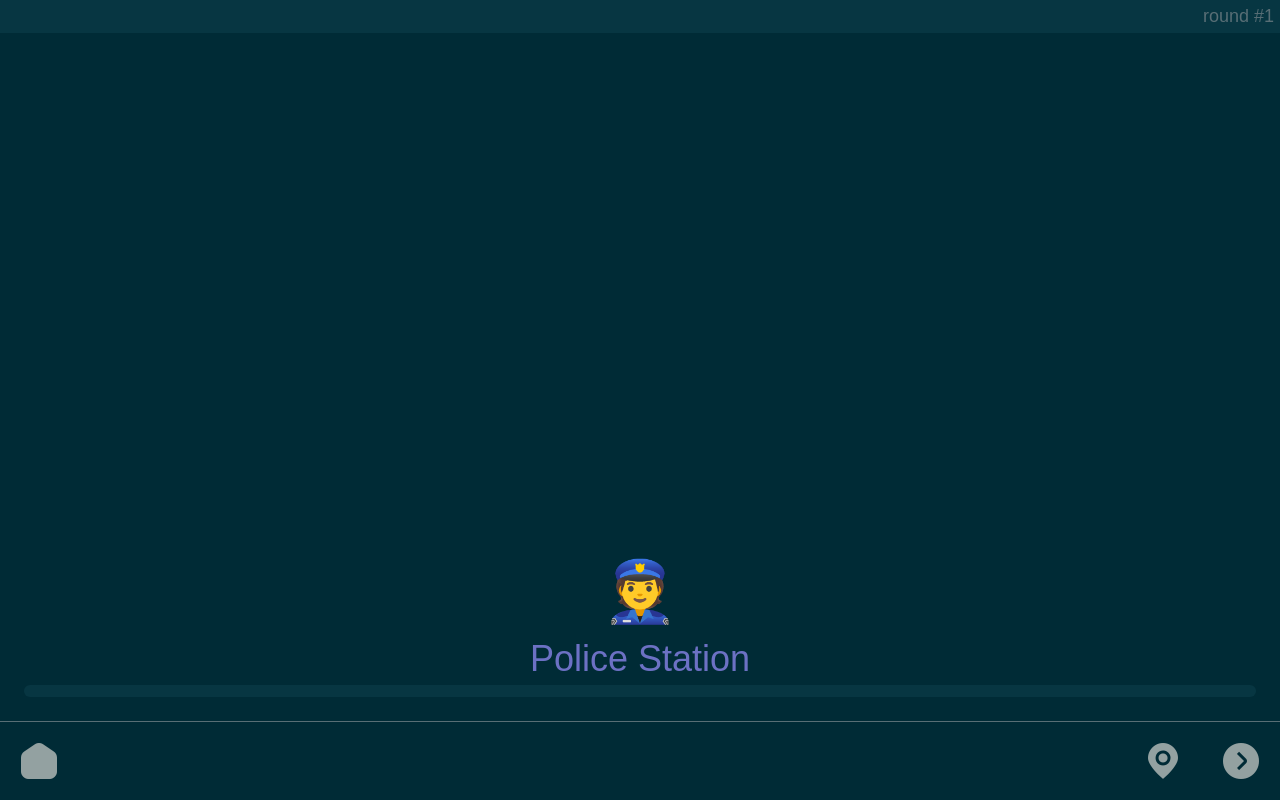
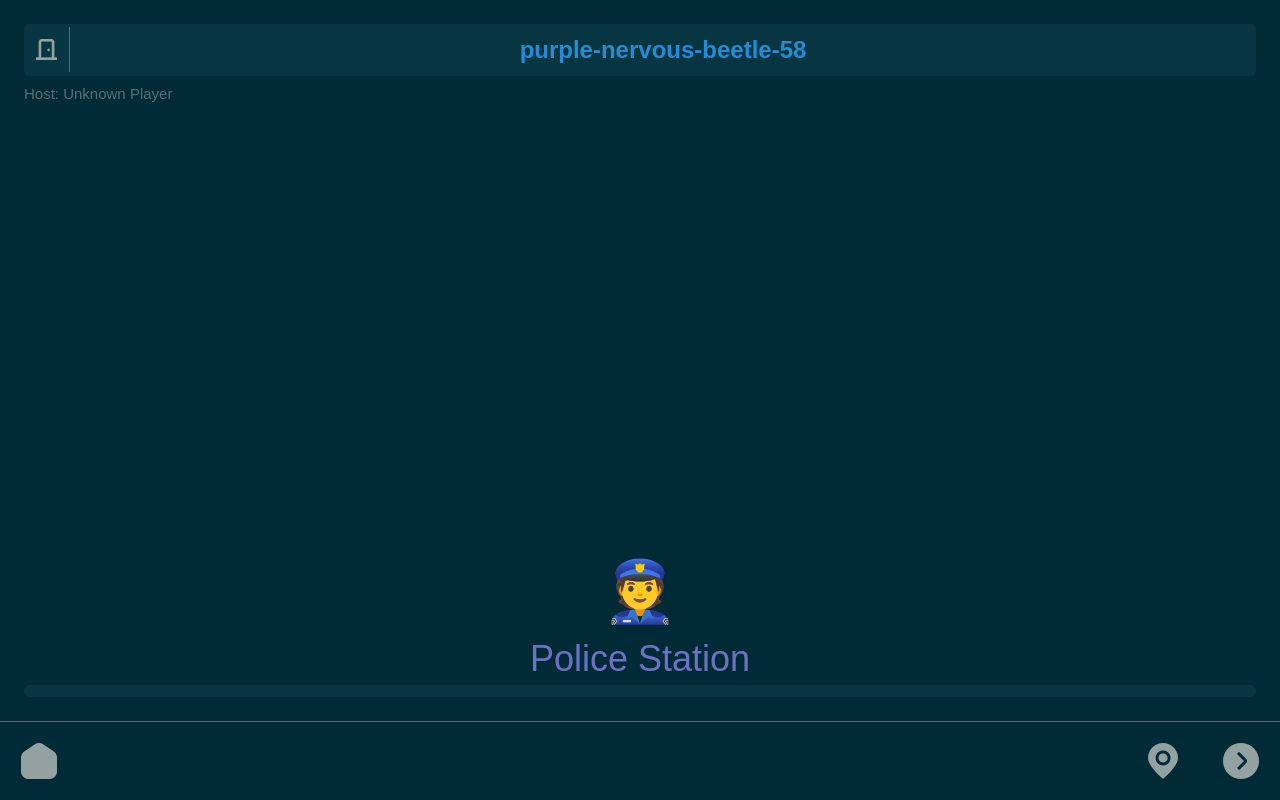
Before and after one commit to kbparagua/likalaro, a Vue app: page /spyfall/game in a window 1280 px wide. Built offline with nearby package versions, Linux system fonts and the light colour scheme.

Commit message:
Show room name on game screen

```diff
--- /dev/null
+++ b/src/views/spyfall/main/GameDetails.vue
@@ -0,0 +1,53 @@
+<script setup>
+  const props = defineProps({
+    room: { type: String, default: 'Invalid' },
+    host: { type: String, default: 'Unknown Player' }
+  });
+</script>
+
+<template>
+  <section>
+    <div class="room">
+      <i class="fi fi-bs-door-closed"></i>
+      <span class="name">{{ room }}</span>
+    </div>
+    <div class="host-details">Host: {{  host  }}</div>
+  </section>
+</template>
+
+<style scoped>
+  section {
+    display: flex;
+    flex-direction: column;
+    gap: 0.75rem;
+    width: 100%;
+  }
+
+  .room {
+    display: flex;
+    align-items: center;
+
+    background-color: var(--bg1);
+    border-radius: 0.5rem;
+
+    i.fi {
+      border-right: solid 1px var(--border-default);
+      padding: 1rem;
+      font-size: 1.75rem;
+    }
+
+    .name {
+      padding: 1rem;
+      color: var(--highlight1);
+      font-weight: bold;
+      text-align: center;
+      font-size: 2rem;
+      flex-grow: 1;
+    }
+  }
+
+  .host-details {
+    font-size: 1.25rem;
+    color: var(--text-secondary);
+  }
+</style>
--- a/src/views/spyfall/main/GameScreen.vue
+++ b/src/views/spyfall/main/GameScreen.vue
@@ -9,6 +9,7 @@
   import LocationsSheet from './game_screen/LocationsSheet.vue';
   import Confirm from '@/views/core/Confirm.vue';
   import RoomGenerator from '@/lib/RoomGenerator';
+  import GameDetails from './GameDetails.vue';
 
   const router = useRouter();
   const route = useRoute();
@@ -19,7 +20,7 @@
   const numberOfPlayers = route.query.numberOfPlayers;
   const seconds = parseInt(route.query.seconds);
   const isHost = index == 0;
-  const roomName = RoomGenerator.generate(seed);
+  const room = RoomGenerator.generate(seed);
 
   const spyfall = new SpyFall({ seed, numberOfPlayers });
   const location = spyfall.location(index);
@@ -81,11 +82,7 @@
   <Content>
     <template v-slot:main>
       <div class="screen">
-        <div class="top-bar">
-          <span class="player">{{ player }}</span>
-          <span class="round">round #{{ gameNumber }}</span>
-        </div>
-
+        <GameDetails :room="room" />
         <div>
           <div class="icon">{{ icon }}</div>
           <div class="location">{{ location }}</div>
--- a/src/views/spyfall/main/Lobby.vue
+++ b/src/views/spyfall/main/Lobby.vue
@@ -5,6 +5,7 @@
   import Content from './Content.vue';
   import Action from '@/views/core/Action.vue';
   import RoomGenerator from '@/lib/RoomGenerator';
+  import GameDetails from './GameDetails.vue';
 
   const router = useRouter();
   const route = useRoute();
@@ -66,12 +67,7 @@
 <template>
   <Content>
     <template v-slot:main>
-      <h1 class="room">
-        <i class="fi fi-bs-door-closed"></i>
-        <span class="name">{{ room }}</span>
-      </h1>
-      <div class="host-details">Host: {{  host  }}</div>
-
+      <GameDetails :room="room" :host="host"/>
       <div class="player-list-container" ref="player-list">
         <div class="player-list">
           <div class="player-card-container" v-for="(player, i) in players">
@@ -79,7 +75,6 @@
           </div>
         </div>
       </div>
-
     </template>
 
     <template v-slot:actions>
@@ -97,31 +92,6 @@
 </template>
 
 <style scoped>
-  h1.room {
-    display: flex;
-    gap: 1rem;
-
-    background-color: var(--bg1);
-    border-radius: 0.5rem;
-
-    i.fi {
-      border-right: solid 1px var(--border-default);
-      padding: 1rem;
-    }
-
-    .name {
-      padding: 1rem;
-      color: var(--highlight1);
-      font-weight: semi-bold;
-      text-align: center;
-    }
-  }
-
-  .host-details {
-    font-size: 1.25rem;
-    color: var(--text-secondary);
-  }
-
   .player-list-container {
     width: 100vw;
     overflow-x: hidden;
```
